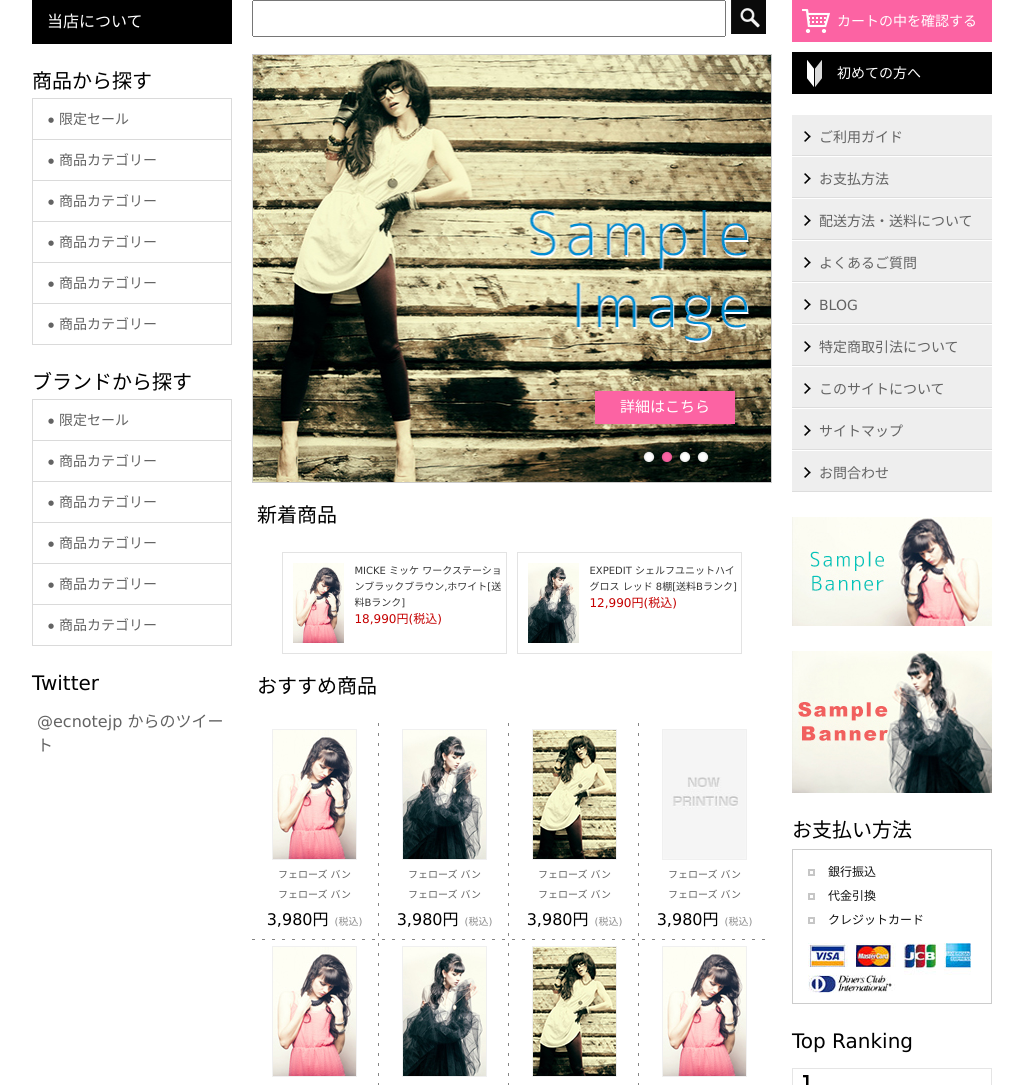
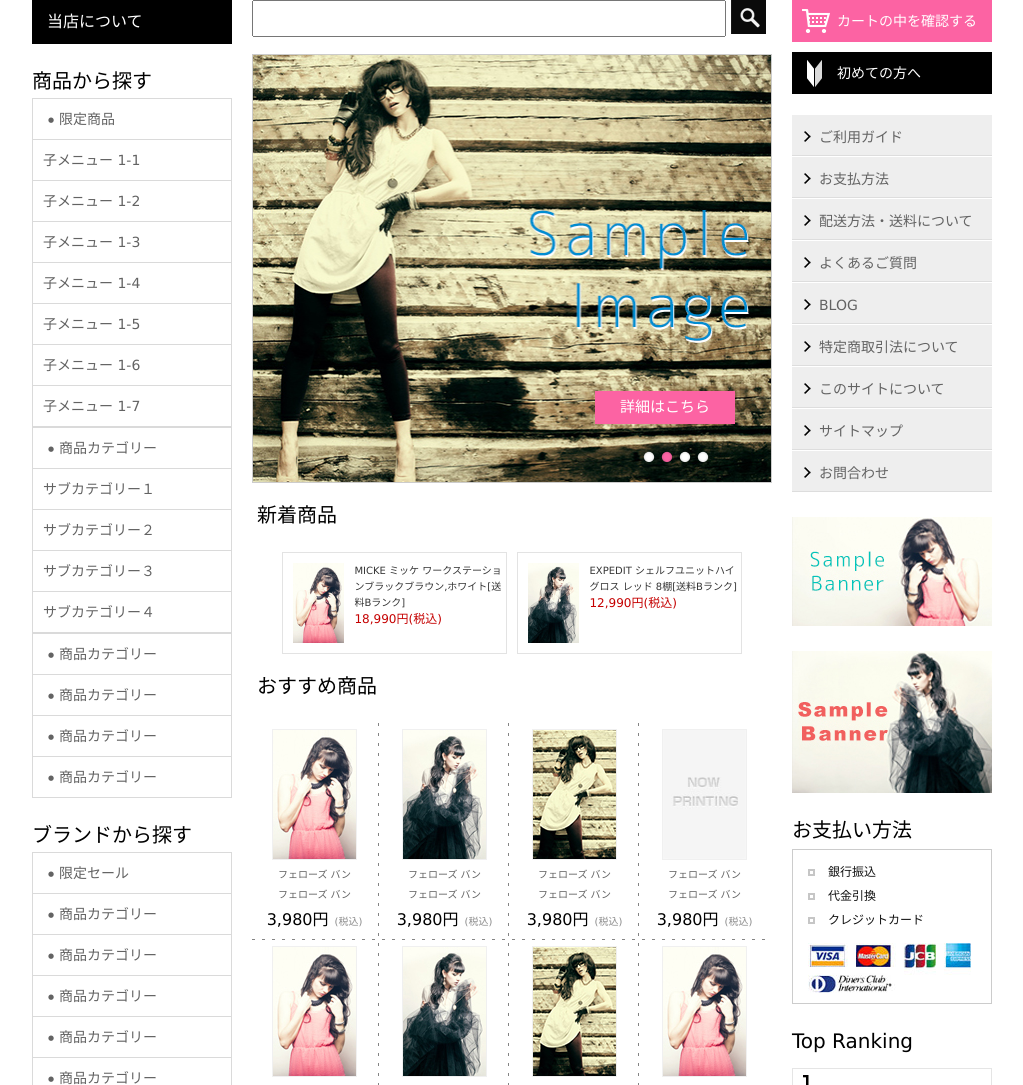
Before and after one commit to Gerozaemon/Gerozaemon.github.io, a PHP site: page /index.php in a window 1280 px wide. Shown: the part 100-1185 px from the top of the page, without its empty margins (128-1151 px from the left). Run offline with PHP 8.4, Linux system fonts and the light colour scheme; some libraries are stand-ins or nearby versions.

Commit message:
修正版0419

```diff
--- a/apparel/guide.php
+++ b/apparel/guide.php
@@ -11,6 +11,7 @@
 <script type="text/javascript" src="material/js/jquery.bxSlider.min.js"></script>
 <script type="text/javascript" src="material/js/function.js"></script>
 <script type="text/javascript" src="material/js/jquery.idTabs.min.js"></script>
+<script type="text/javascript" src="material/js/accordion.js"></script>
 
 </head>
 <body>
--- a/apparel/index.php
+++ b/apparel/index.php
@@ -3,9 +3,14 @@
 <head>
 <meta charset="UTF-8">
 <script type="text/javascript" src="http://code.jquery.com/jquery-1.9.1.min.js"></script>
+<script src="https://ajax.googleapis.com/ajax/libs/jquery/2.1.4/jquery.min.js"></script>
+<script type="text/javascript" src="material/js/accordion.js"></script>
+<script type="text/javascript" src="material/js/jquery.accordion.js"></script>
 <?php include 'material/tpl/default/meta.php' ?>
 <link rel="stylesheet" href="material/tpl/default/css/base.css" type="text/css" />
 <link rel="stylesheet" href="material/tpl/default/css/jquery.jscrollpane.css" type="text/css"/>
+<link rel="stylesheet" href="material/tpl/default/css/accordion-designed.css" type="text/css"/>
+
 <script type="text/javascript" src="material/js/jquery.carouFredSel-6.2.1-packed.js"></script>
 
 <script type="text/javascript">
--- a/apparel/material/tpl/default/leftside.php
+++ b/apparel/material/tpl/default/leftside.php
@@ -1,9 +1,26 @@
 <a href="about_us.php" class="about">当店について</a>
 <nav class="leftmenu">
 	<h2>商品から探す</h2>
-    <ul>
-        <li><a href="#"><s>●</s>限定セール</a></li>
-        <li><a href="#"><s>●</s>商品カテゴリー</a></li>
+		<ul class="syncer-acdn-parent">
+				<li><p><a class="syncer-acdn" data-target="syncer-acdn-03"><s>●</s>限定商品</a></p>
+					<ul id="syncer-acdn-03" class="syncer-acdn-child">
+						<li><a href="#syncer-acdn-01">子メニュー 1-1</a></li>
+						<li><a href="#syncer-acdn-01">子メニュー 1-2</a></li>
+						<li><a href="#syncer-acdn-01">子メニュー 1-3</a></li>
+						<li><a href="#syncer-acdn-01">子メニュー 1-4</a></li>
+						<li><a href="#syncer-acdn-01">子メニュー 1-5</a></li>
+						<li><a href="#syncer-acdn-01">子メニュー 1-6</a></li>
+						<li><a href="#syncer-acdn-01">子メニュー 1-7</a></li>
+					</ul>
+				</li>
+        <li><a href="#"><s>●</s>商品カテゴリー<span class="arrow"></span></a>
+					<ul>
+	      		<li><a href="#">サブカテゴリー１</a></li>
+	          <li><a href="#">サブカテゴリー２</a></li>
+	          <li><a href="#">サブカテゴリー３</a></li>
+	          <li><a href="#">サブカテゴリー４</a></li>
+	       </ul>
+				</li>
         <li><a href="#"><s>●</s>商品カテゴリー</a></li>
         <li><a href="#"><s>●</s>商品カテゴリー</a></li>
         <li><a href="#"><s>●</s>商品カテゴリー</a></li>
```
